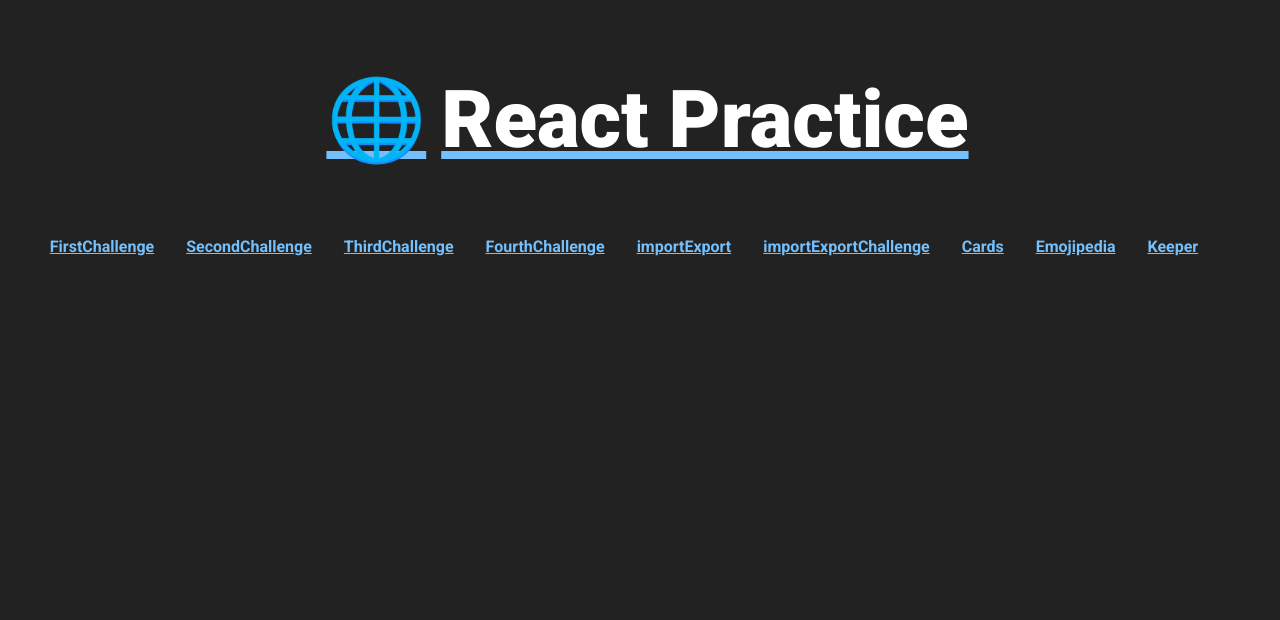
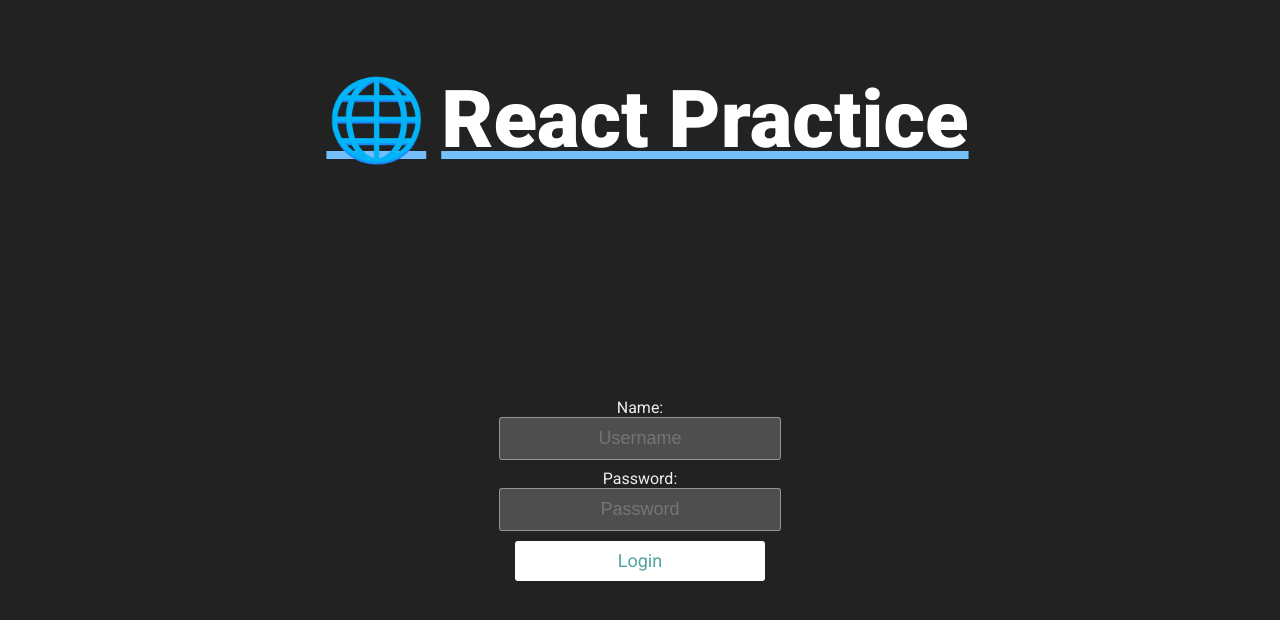
Before and after one commit to NachoKai/react-practice, a React (Create React App) app: page /Login in a window 1280 px wide. Shown: the top 620 px of the page. Built offline with nearby package versions, Linux system fonts and the light colour scheme.

Commit message:
add register

```diff
--- a/src/App.js
+++ b/src/App.js
@@ -20,6 +20,8 @@
 import { BrowserRouter as Router, Switch, Route, Link } from "react-router-dom";
 import Navbar from "./components/NavBar/Navbar";
 import Keeper from "./components/Keeper/Keeper";
+import Login from "./components/Login/Login";
+import Register from "./components/Register/Register";
 
 function App() {
   const createCard = (contact) => {
@@ -88,6 +90,12 @@
           <Route path="/Keeper">
             <Keeper />
           </Route>
+          <Route path="/Login">
+            <Login />
+          </Route>
+          <Route path="/Register">
+            <Register />
+          </Route>
 
           <Route path="/">
             <Navbar />
--- /dev/null
+++ b/src/components/Login/Input.js
@@ -0,0 +1,9 @@
+import React from "react";
+
+const Input = (props) => {
+  return (
+    <input type={props.type} placeholder={props.placeholder} id={props.name} />
+  );
+};
+
+export default Input;
--- /dev/null
+++ b/src/components/Login/Label.js
@@ -0,0 +1,7 @@
+import React from "react";
+
+const Label = (props) => {
+  return <label htmlFor={props.for}>{props.title}</label>;
+};
+
+export default Label;
--- /dev/null
+++ b/src/components/Login/Login.css
@@ -0,0 +1,45 @@
+.container {
+  margin: 10% auto;
+  padding: 80px 0;
+  text-align: center;
+}
+
+.container h1 {
+  font-size: 40px;
+  font-weight: 200;
+}
+
+form {
+  display: flex;
+  padding: 20px 0;
+  position: relative;
+  flex-direction: column;
+  align-items: center;
+}
+
+form input {
+  border: 1px solid rgba(252, 252, 252, 0.4);
+  background-color: rgba(252, 252, 252, 0.2);
+  width: 250px;
+  border-radius: 3px;
+  font-family: "Source Sans Pro", sans-serif;
+  padding: 10px 15px;
+  margin: 0 auto 10px auto;
+  display: block;
+  text-align: center;
+  font-size: 18px;
+  color: white;
+  font-weight: 300;
+}
+
+form button {
+  appearance: none;
+  outline: 0;
+  background-color: white;
+  border: 0;
+  padding: 10px 15px;
+  color: #50a3a2;
+  border-radius: 3px;
+  width: 250px;
+  font-size: 18px;
+}
--- /dev/null
+++ b/src/components/Login/Login.js
@@ -0,0 +1,28 @@
+import React from "react";
+import "./Login.css";
+import Input from "./Input";
+import Label from "./Label";
+
+let isLoggedIn = false;
+const currentTime = new Date(2019, 11, 1, 9).getHours();
+
+function Login() {
+  return (
+    <div className="container">
+      {isLoggedIn ? (
+        <h1>Hello</h1>
+      ) : (
+        <form className="form">
+          <Label htmlFor="name" title="Name:" />
+          <Input type="text" placeholder="Username" id="name" />
+          <Label htmlFor="password" title="Password:" />
+          <Input type="password" placeholder="Password" id="password" />
+          <button type="submit">Login</button>
+          {currentTime > 12 && <h1>Why are you still working?</h1>}
+        </form>
+      )}
+    </div>
+  );
+}
+
+export default Login;
--- a/src/components/NavBar/Navbar.js
+++ b/src/components/NavBar/Navbar.js
@@ -14,6 +14,8 @@
       <Link to="/Cards">Cards</Link>
       <Link to="/Emojipedia">Emojipedia</Link>
       <Link to="/Keeper">Keeper</Link>
+      <Link to="/Login">Login</Link>
+      <Link to="/Register">Register</Link>
       <Link to="/"></Link>
     </div>
   );
--- /dev/null
+++ b/src/components/Register/Register.css
@@ -0,0 +1,7 @@
+.form {
+  display: flex;
+  padding: 20px 0;
+  position: relative;
+  flex-direction: column;
+  align-items: center;
+}
--- /dev/null
+++ b/src/components/Register/Register.js
@@ -0,0 +1,21 @@
+import React from "react";
+import Label from "../Login/Label";
+
+const Register = (props) => {
+  let userIsRegistered = false;
+
+  return (
+    <form className="form">
+      <Label htmlFor="name" title="Username:" />
+      <input type="text" placeholder="Username" />
+      <Label htmlFor="password" title="Password:" />
+      <input type="password" placeholder="Password" />
+      {!userIsRegistered && (
+        <input type="password" placeholder="Confirm Password" />
+      )}
+      <button type="submit">{userIsRegistered ? "Login" : "Register"}</button>
+    </form>
+  );
+};
+
+export default Register;
```
